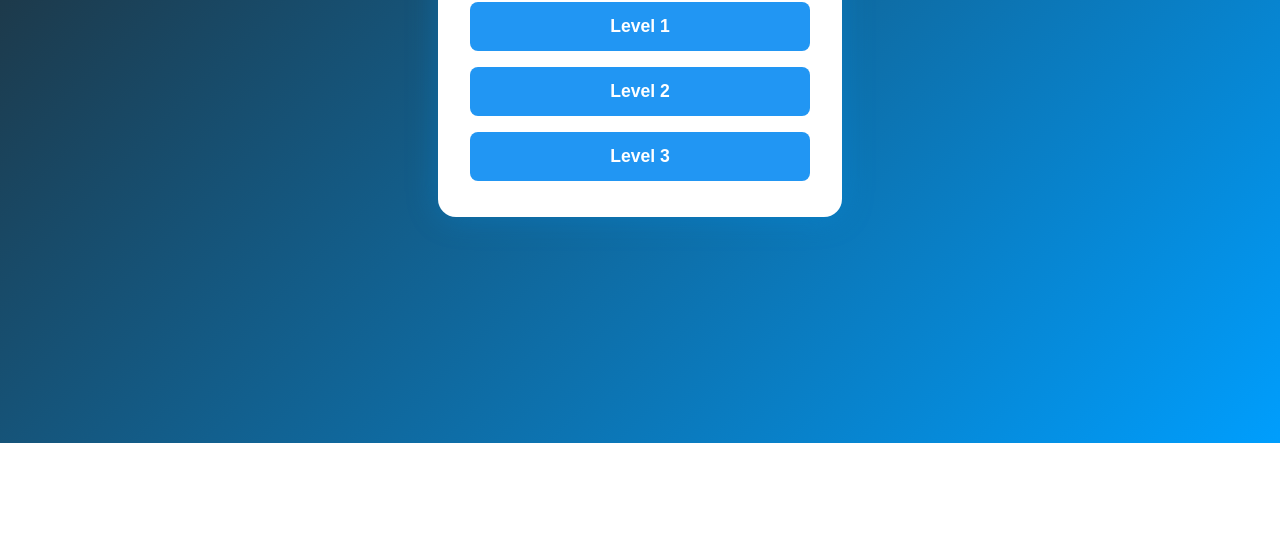
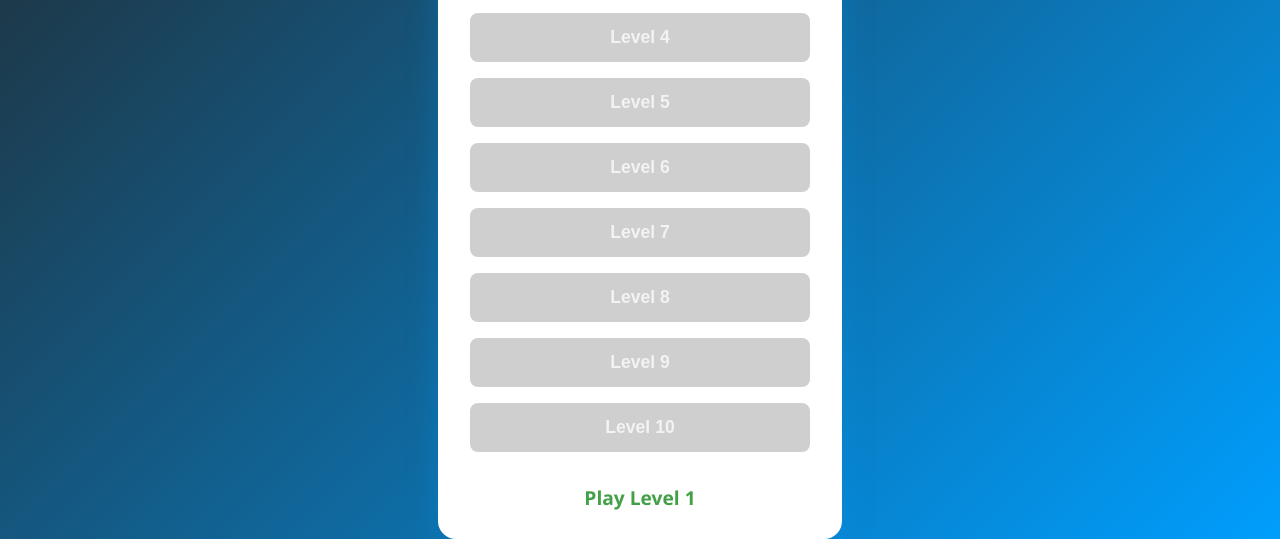
Before and after one commit to MohammadrezaKamyab/Maze-Game, a website: page src/mazelevels.html in a window 1280 px wide. Shown: the part 357-896 px from the top of the page. Before the commit the page ends 800 px from the top, so only its background shows below. Drawn offline with Linux system fonts and the light colour scheme.

Commit message:
Version 16

```diff
--- a/src/mazelevels.html
+++ b/src/mazelevels.html
@@ -40,40 +40,92 @@
       font-weight: 600;
       cursor: pointer;
       transition: background 0.2s;
+      opacity: 1;
     }
-    .level-btn:hover {
+    .level-btn.locked {
+      background: #bbb !important;
+      color: #eee !important;
+      cursor: not-allowed;
+      opacity: 0.7;
+    }
+    .level-btn.won {
+      background: #43a047 !important;
+      color: #fff !important;
+      cursor: pointer;
+      opacity: 1;
+    }
+    .level-btn:hover:not(.locked) {
       background: #1769aa;
     }
   </style>
 </head>
 <body>
+  <div class="levels-container">
+    <h1>Select a Maze Level</h1>
+    <div id="current-level-info" style="margin-bottom:18px; color:#2196f3; font-weight:bold; font-size:1.15rem;"></div>
+    <button class="level-btn" id="level1" onclick="window.location.href='maze.html?level=1'">Level 1</button>
+    <button class="level-btn" id="level2" onclick="window.location.href='maze.html?level=2'">Level 2</button>
+    <button class="level-btn" id="level3" onclick="window.location.href='maze.html?level=3'">Level 3</button>
+    <button class="level-btn" id="level4" onclick="window.location.href='maze.html?level=4'">Level 4</button>
+    <button class="level-btn" id="level5" onclick="window.location.href='maze.html?level=5'">Level 5</button>
+    <button class="level-btn" id="level6" onclick="window.location.href='maze.html?level=6'">Level 6</button>
+    <button class="level-btn" id="level7" onclick="window.location.href='maze.html?level=7'">Level 7</button>
+    <button class="level-btn" id="level8" onclick="window.location.href='maze.html?level=8'">Level 8</button>
+    <button class="level-btn" id="level9" onclick="window.location.href='maze.html?level=9'">Level 9</button>
+    <button class="level-btn" id="level10" onclick="window.location.href='maze.html?level=10'">Level 10</button>
+    <div id="play-next-label" style="margin-top:24px; color:#43a047; font-size:1.2rem; font-weight:bold;"></div>
+  </div>
   <script>
     const username = localStorage.getItem('maze_logged_in') || 'guest';
-const key = 'maze_unlocked_levels_' + username;
+    const unlockedKey = 'maze_unlocked_levels_' + username;
+    const wonKey = 'maze_won_levels_' + username;
     let unlocked = [];
+    let won = [];
     try {
-  unlocked = JSON.parse(localStorage.getItem(key) || '[]');
+      unlocked = JSON.parse(localStorage.getItem(unlockedKey) || '[]');
+    } catch {}
+    try {
+      won = JSON.parse(localStorage.getItem(wonKey) || '[]');
     } catch {}
     // Always unlock level 1
     if (!unlocked.includes(1)) unlocked.push(1);
 
-function isUnlocked(level) {
-  return unlocked.includes(level);
-}
-</script>
-
-  <div class="levels-container">
-    <h1>Select a Maze Level</h1>
-    <button class="level-btn" onclick="window.location.href='maze.html?level=1'" disabled>Level 1</button>
-    <button class="level-btn" onclick="window.location.href='maze.html?level=2'" disabled>Level 2</button>
-    <button class="level-btn" onclick="window.location.href='maze.html?level=3'" disabled>Level 3</button>
-    <!-- Add more levels as needed -->
-  </div>
-  <script>
+    function updateLevelButtons() {
       document.querySelectorAll('.level-btn').forEach((btn, idx) => {
         const level = idx + 1;
-  if (isUnlocked(level)) btn.disabled = false;
+        btn.classList.remove('locked', 'won');
+        btn.disabled = false;
+        if (won.includes(level)) {
+          btn.classList.add('won');
+          btn.disabled = true; // Can't be played anymore
+        } else if (!unlocked.includes(level)) {
+          btn.classList.add('locked');
+          btn.disabled = true;
+        }
       });
+    }
+    updateLevelButtons();
+
+    // Show the next level to play
+    function showCurrentLevelToWin() {
+      let next = null;
+      for (let i = 1; i <= 10; i++) {
+        if (unlocked.includes(i) && !won.includes(i)) {
+          next = i;
+          break;
+        }
+      }
+      const infoDiv = document.getElementById('current-level-info');
+      const playLabel = document.getElementById('play-next-label');
+      if (next) {
+        infoDiv.textContent = "Your current level to win: Level " + next;
+        playLabel.textContent = "Play Level " + next;
+      } else {
+        infoDiv.textContent = "Congratulations! You have won all available levels!";
+        playLabel.textContent = "";
+      }
+    }
+    showCurrentLevelToWin();
   </script>
 </body>
 </html>
```
Lines whose indentation alone changed are shown as unchanged.
